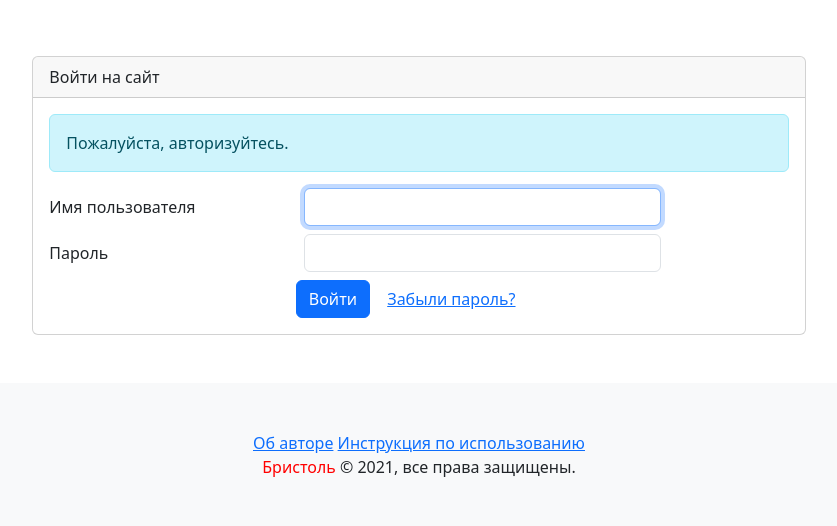
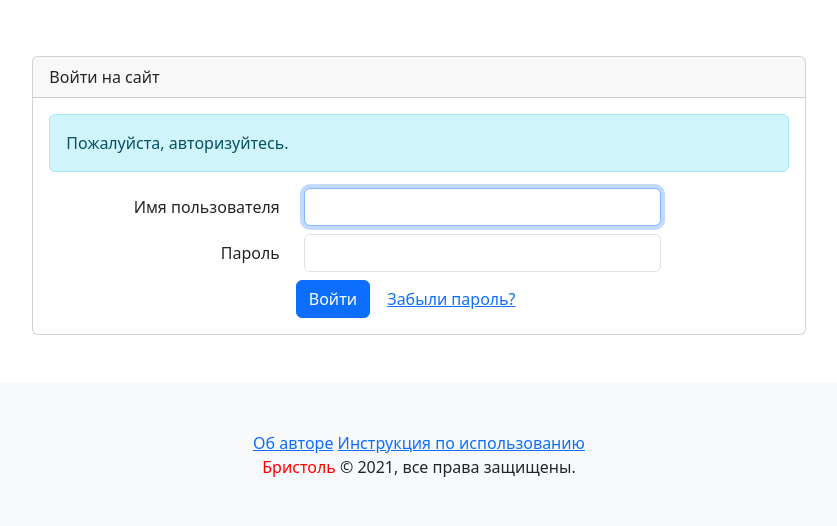
Before and after one commit to evi1ghost/task_manager, a Django app: page /auth/login/ in a window 1280 px wide. Shown: the part 56-582 px from the top of the page, without its empty margins (221-1058 px from the left). Run offline with Django 3.2, Linux system fonts and the light colour scheme; some libraries are stand-ins or nearby versions.

Commit message:
aligment changed

```diff
--- a/task_manager/user/templates/registration/login.html
+++ b/task_manager/user/templates/registration/login.html
@@ -29,14 +29,14 @@
           {% csrf_token %}
           <input type="hidden" name="next" value="{{ next }}">
           <div class="form-group row mt-2">
-              <label for="{{ form.username.id_for_label }}" class="col-md-4 col-form-label text-md-right">Имя пользователя</label>
+              <label for="{{ form.username.id_for_label }}" class="col-md-4 col-form-label text-end">Имя пользователя</label>
               <div class="col-md-6">
                   {{ form.username|addclass:"form-control" }}
               </div>
           </div>
 
           <div class="form-group row mt-2">
-              <label for="{{ form.password.id_for_label }}" class="col-md-4 col-form-label text-md-right">Пароль</label>
+              <label for="{{ form.password.id_for_label }}" class="col-md-4 col-form-label text-end">Пароль</label>
               <div class="col-md-6">
                   {{ form.password|addclass:"form-control" }}
               </div>
--- a/task_manager/user/templates/registration/password_change_form.html
+++ b/task_manager/user/templates/registration/password_change_form.html
@@ -14,7 +14,7 @@
 
                     {% for field in form %}
                     <div class="form-group row" aria-required={% if field.field.required %}"true"{% else %}"false"{% endif %}>
-                        <label for="{{ field.id_for_label }}" class="col-md-4 col-form-label text-md-right">{{ field.label }}{% if field.field.required %}<span class="required">*</span>{% endif %}</label>
+                        <label for="{{ field.id_for_label }}" class="col-md-4 col-form-label text-end">{{ field.label }}{% if field.field.required %}<span class="required">*</span>{% endif %}</label>
                         <div class="col-md-6 mt-2">
 
                             {{ field|addclass:"form-control" }}
--- a/task_manager/user/templates/registration/password_reset_confirm.html
+++ b/task_manager/user/templates/registration/password_reset_confirm.html
@@ -16,7 +16,7 @@
 
                     {% for field in form %}
                     <div class="form-group row" aria-required={% if field.field.required %}"true"{% else %}"false"{% endif %}>
-                        <label for="{{ field.id_for_label }}" class="col-md-4 col-form-label text-md-right">{{ field.label }}{% if field.field.required %}<span class="required">*</span>{% endif %}</label>
+                        <label for="{{ field.id_for_label }}" class="col-md-4 col-form-label text-end">{{ field.label }}{% if field.field.required %}<span class="required">*</span>{% endif %}</label>
                         <div class="col-md-6 mt-2">
 
                             {{ field|addclass:"form-control" }}
--- a/task_manager/user/templates/registration/password_reset_form.html
+++ b/task_manager/user/templates/registration/password_reset_form.html
@@ -14,7 +14,7 @@
 
                     {% for field in form %}
                     <div class="form-group row" aria-required={% if field.field.required %}"true"{% else %}"false"{% endif %}>
-                        <label for="{{ field.id_for_label }}" class="col-md-4 col-form-label text-md-right">{{ field.label }}{% if field.field.required %}<span class="required">*</span>{% endif %}</label>
+                        <label for="{{ field.id_for_label }}" class="col-md-4 col-form-label text-end">{{ field.label }}{% if field.field.required %}<span class="required">*</span>{% endif %}</label>
                         <div class="col-md-6 mt-2">
 
                             {{ field|addclass:"form-control" }}
```
